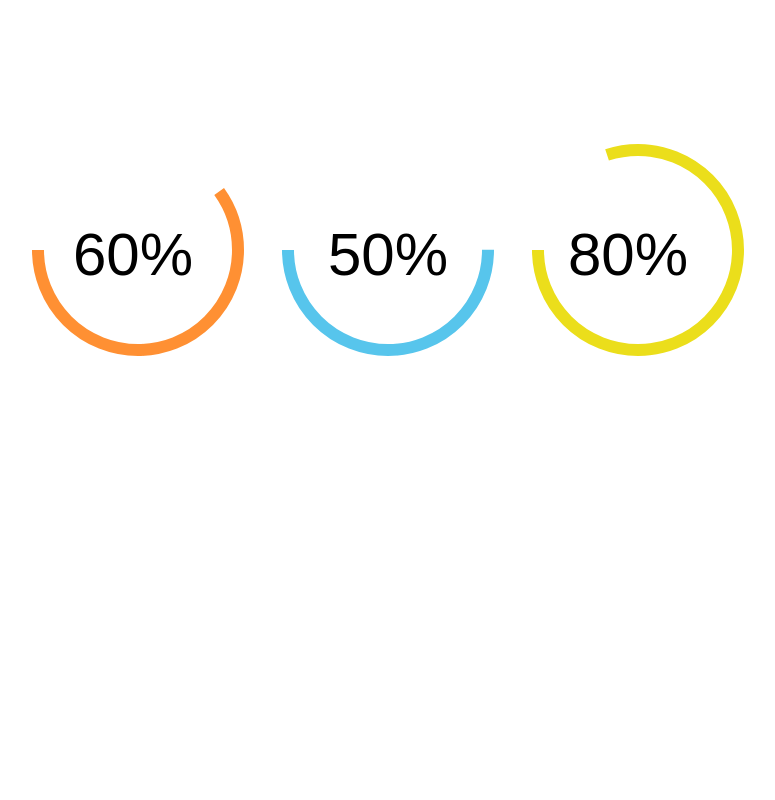
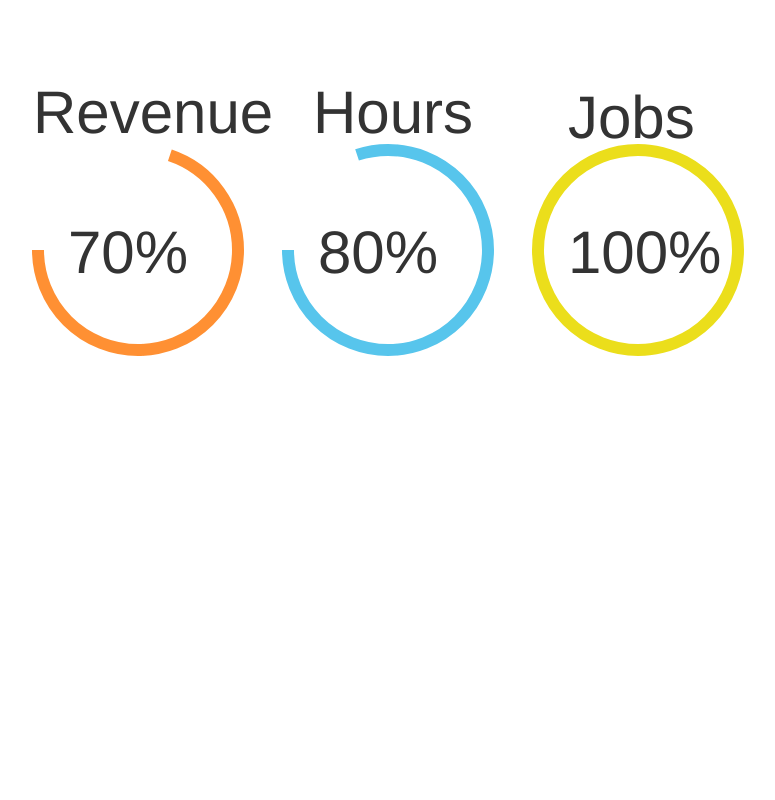
Before and after one commit to swapnilsg/ReactChart, a React (Create React App) app: page / in a window 1280 px wide. Shown: the top 800 px of the page, without its empty margins (112-887 px from the left). Built offline with nearby package versions, Linux system fonts and the light colour scheme.

Commit message:
final test

```diff
--- a/src/App.css
+++ b/src/App.css
@@ -1,3 +1,5 @@
+@import "https://maxcdn.bootstrapcdn.com/bootstrap/3.3.7/css/bootstrap.min.css";
+
 .App {
   text-align: center;
 }
@@ -36,24 +38,52 @@
 
 .revenue {
 	position:absolute;
-	top:220px;
-	left:185px;
+	top:210px;
+	left:180px;
 	font-size:60px;
 	margin:0;
 }
 
 .hours {
 	position:absolute;
-	top:220px;
-	left:440px;
+	top:210px;
+	left:430px;
 	font-size:60px;
 	margin:0;
 }
 
 .jobs {
 	position:absolute;
-	top:220px;
+	top:210px;
 	left:680px;
 	font-size:60px;
 	margin:0;
 }
+
+.figure {
+	position:relative;
+}
+
+.revenuehead {
+	position:absolute;
+	top:70px;
+	left:145px;
+	font-size:60px;
+	margin:0;
+}
+
+.hourshead {
+	position:absolute;
+	top:70px;
+	left:425px;
+	font-size:60px;
+	margin:0;
+}
+
+.jobshead {
+	position:absolute;
+	top:75px;
+	left:680px;
+	font-size:60px;
+	margin:0;
+}
--- a/src/App.js
+++ b/src/App.js
@@ -19,6 +19,7 @@ class App extends Component {
         case 1:{temp=percentage;active='revenue';break;}
         case 2:{temp=hoursPer;active='hours';break;}
         case 3:{temp=jobsPer;active='jobs';break;}
+        case 'default':console.log("non of the above");break;
       }
       let length = index.getTotalLength();
       console.log("testtts",index,val,active);
@@ -34,11 +35,11 @@ class App extends Component {
         return;
       }
       let percentText = 100 - Math.round(parseFloat(currentPathLength)/length * 100);
-      if(active=='revenue'){
+      if(active ==='revenue'){
           this.setState({revenue:percentText});
-      }else if (active=='hours') {
+      }else if (active ==='hours') {
           this.setState({hours:percentText});
-      }else if(active=='jobs'){
+      }else if(active ==='jobs'){
         this.setState({jobs:percentText});
       }
       index.style.strokeDashoffset = currentPathLength;
@@ -55,9 +56,9 @@ class App extends Component {
           <path className="path" fill="none" stroke="#57C5EC" strokeWidth="12" strokeMiterlimit="10" d="M400,250a100,100 0 1,0 200,0a100,100 0 1,0 -200,0"/>
           <path className="path" fill="none" stroke="#EBDE1B" strokeWidth="12" strokeMiterlimit="10" d="M650,250a100,100 0 1,0 200,0a100,100 0 1,0 -200,0"/>
       	</svg>
-        <text x="0" y="15" fill="red">I love SVG!</text>
-        <text x="0" y="15" fill="red">I love SVG!</text>
-        <text x="0" y="15" fill="red">I love SVG!</text>
+        <p className="revenuehead">Revenue</p>
+        <p className="hourshead">Hours</p>
+        <p className="jobshead">Jobs</p>
       	<p className="revenue">{this.state.revenue}%</p>
         <p className="hours">{this.state.hours}%</p>
         <p className="jobs">{this.state.jobs}%</p>
@@ -70,7 +71,7 @@ class Chart extends Component {
   render(){
     return(
       <div>
-      <App revenue='60' hours='50' jobs='80'/>
+      <App revenue='70' hours='80' jobs='100'/>
       </div>
     );
   }
```
